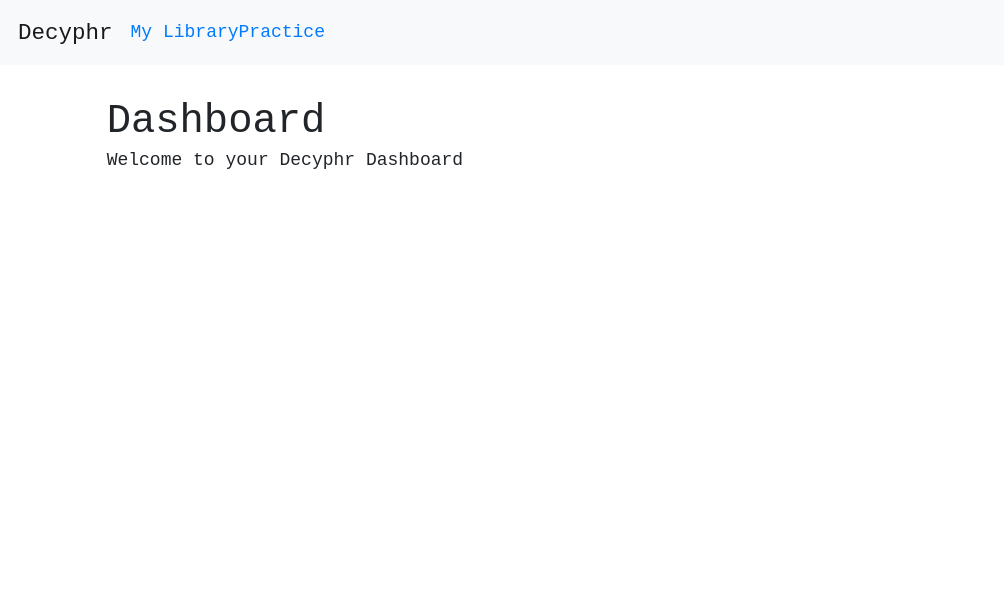
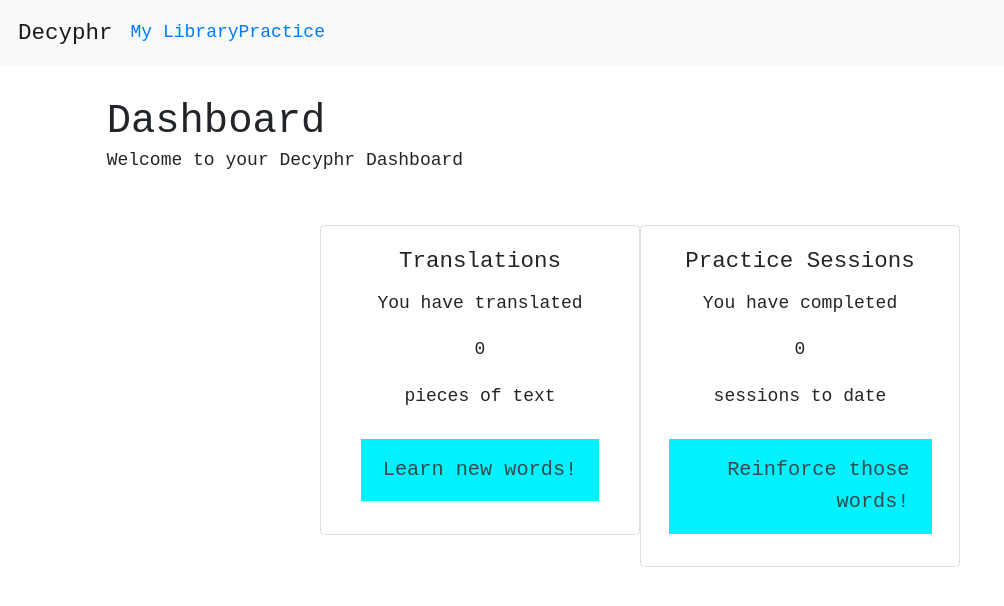
Before and after one commit to decyphr-net/decyphr-next, a Next.js app: page /1/dashboard in a window 1280 px wide. Shown: the top 606 px of the page, without its empty margins (0-1004 px from the left). Built offline with nearby package versions, Linux system fonts and the light colour scheme; no server answers; sample sign-in values are in the browser's storage; what next would draw is missing.

Commit message:
Fill out the contents the dashboard page (#43)

```diff
--- a/pages/[lang]/dashboard/index.tsx
+++ b/pages/[lang]/dashboard/index.tsx
@@ -1,17 +1,21 @@
 import { useState, useEffect } from 'react'
 import Router from 'next/router'
+import { Card, Row, Col } from 'react-bootstrap'
 import withLocale from '../../../i18n/hoc/withLocale'
 import useTranslation from '../../../i18n/hooks/useTranslation'
-import api from '../../../utils/api'
+import APIInterface from '../../../utils/api/client'
 import DashboardLayout from '../../../components/layout/dashboard'
+import { Button } from '../../../components/elements/Button'
 
 const Dashboard: React.FC = () => {
   const { locale, t } = useTranslation()
-  const [translations, setTranslations] = useState([]);
-  const [libraryItems, setLibraryItems] = useState([]);
-  const [readingSessions, setReadingSessions] = useState([]);
-  const [practiceSessions, setPracticeSessions] = useState([]);
-  const [errors, setErrors] = useState([]);
+
+  const [translationCount, setTranslationCount] = useState(0)
+  const [libraryItemCount, setlibraryItemCount] = useState(0)
+  const [readingSessionCount, setReadingSessionCount] = useState(0)
+  const [practiceSessionCount, setPracticeSessionCount] = useState(0)
+
+  const [errors, setErrors] = useState([])
 
   useEffect(() => {
     if (!window.localStorage.getItem('token')) {
@@ -23,35 +27,64 @@
     getDashboardData()
   }, [])
 
-  const setStateItems = async (response) => {
-    await setTranslations(response.translations)
-    await setLibraryItems(response.library_items)
-    await setReadingSessions(response.reading_sessions)
-    await setPracticeSessions(response.practice_sessions)
+  const getDashboardData = async () => {
+    let apiInterface = new APIInterface('dashboard')
+    apiInterface.request()
+      .then(response => {
+        setTranslationCount(response.translations_count)
+        setlibraryItemCount(response.library_item_count)
+        setPracticeSessionCount(response.practice_sessions_count)
+        setReadingSessionCount(response.reading_sessions_count)
 
-    localStorage.setItem('library', JSON.stringify(response.library_items))
-    localStorage.setItem('translations', JSON.stringify(response.library_items))
-    localStorage.setItem('readingsessions', JSON.stringify(response.reading_sessions))
-    localStorage.setItem('practicesessions', JSON.stringify(response.practice_sessions))
+        // We need to set the translation count to determine whether or not a
+        // user can access the practice sessions.
+        localStorage.setItem('translationCount', response.translations_count)
+      })
+      .catch(errors => setErrors(errors))
   }
 
-  const getDashboardData = async () => {
-    if (localStorage.getItem('library')
-        && localStorage.getItem('translations')
-        && localStorage.getItem('readingsessions')
-        && localStorage.getItem('practicesessions'))
-    {
-      await setTranslations(JSON.parse(localStorage.getItem('library')))
-      await setLibraryItems(JSON.parse(localStorage.getItem('translations')))
-      await setReadingSessions(JSON.parse(localStorage.getItem('readingsessions')))
-      await setPracticeSessions(JSON.parse(localStorage.getItem('practicesessions')))
-    } else {
-      await api('GET', 'dashboard', setStateItems, setErrors, true)
-    }
+  const redirectToPage = e => {
+    let pageName = e.target.value
+    Router.push(`/[lang]/${pageName}`, `/${locale}/${pageName}`)
   }
 
   return (
     <DashboardLayout title="Decyphr Dashboard" pageTitle="Dashboard" pageSubtitle="Welcome to your Decyphr Dashboard">
+      <Row noGutters={true} className="justify-content-md-center">
+        <Col className="text-center" sm={12} md={3}>
+          <Card>
+            <Card.Body>
+              <Card.Title>Translations</Card.Title>
+              <Card.Text>You have translated</Card.Text>
+              <Card.Text>{translationCount}</Card.Text>
+              <Card.Text>pieces of text</Card.Text>
+              <Button
+                className={"text-sm-center text-md-right"}
+                text={"Learn new words!"}
+                value={"library"}
+                onClickHandler={redirectToPage}
+              />
+            </Card.Body>
+          </Card>
+        </Col>
+        <Col className="text-center" sm={12} md={3}>
+          <Card>
+            <Card.Body>
+              <Card.Title>Practice Sessions</Card.Title>
+              <Card.Text>You have completed</Card.Text>
+              <Card.Text>{practiceSessionCount}</Card.Text>
+              <Card.Text>sessions to date</Card.Text>
+              <Button
+                className={"text-sm-center text-md-right"}
+                text={"Reinforce those words!"}
+                value={"practice"}
+                onClickHandler={redirectToPage}
+              />
+            </Card.Body>
+          </Card>
+        </Col>
+      </Row>
+
     </DashboardLayout>
   )
 }
```
